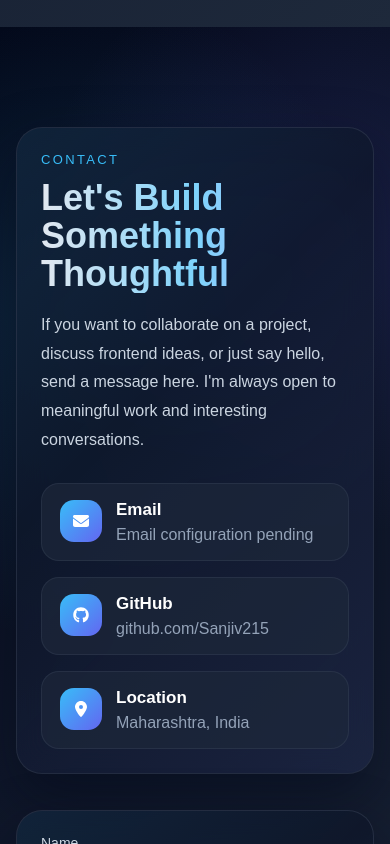
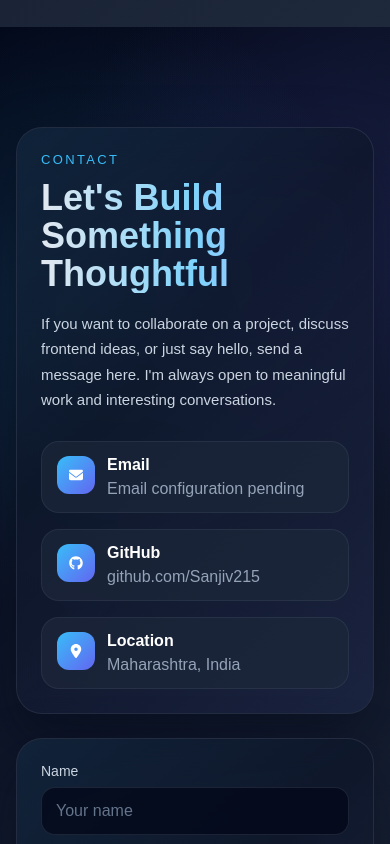
Before and after one commit to Sanjiv215/React_Portfolio, a React (Vite) app: page / in a window 390 px wide. Shown: the part 5680-6524 px from the top of the page. Built offline with nearby package versions, Linux system fonts and the light colour scheme; no server answers; the HTML template or start-up script is replaced by a standard one.

Commit message:
Fix bugs

```diff
--- a/index.html
+++ b/index.html
@@ -2,7 +2,6 @@
 <html lang="en">
   <head>
     <meta charset="UTF-8" />
-    <link rel="icon" type="image/svg+xml" href="/favicon.svg" />
     <meta name="viewport" content="width=device-width, initial-scale=1.0" />
     <title>my_portfolio</title>
   </head>
--- a/src/components/Contact/Contact.css
+++ b/src/components/Contact/Contact.css
@@ -20,6 +20,7 @@
     background: radial-gradient(circle, rgba(56, 189, 248, 0.18), transparent 68%);
     filter: blur(20px);
     animation: float-glow 8s ease-in-out infinite;
+    pointer-events: none;
 }
 
 .contact-shell {
@@ -28,7 +29,7 @@
     max-width: 1180px;
     margin: 0 auto;
     display: grid;
-    grid-template-columns: 1fr 1fr;
+    grid-template-columns: minmax(0, 1fr) minmax(0, 1fr);
     gap: 36px;
     align-items: start;
 }
@@ -109,6 +110,10 @@
     transition: transform 0.25s ease, border-color 0.25s ease, background 0.25s ease;
 }
 
+.contact-point > div {
+    min-width: 0;
+}
+
 .contact-point:hover {
     transform: translateX(6px);
     border-color: rgba(125, 211, 252, 0.24);
@@ -136,6 +141,8 @@
     margin: 0;
     color: #94a3b8;
     text-decoration: none;
+    overflow-wrap: anywhere;
+    word-break: break-word;
 }
 
 .contact-point a:hover {
@@ -164,6 +171,7 @@
 .field-group input,
 .field-group textarea {
     width: 100%;
+    min-width: 0;
     padding: 14px 16px;
     border-radius: 14px;
     border: 1px solid rgba(148, 163, 184, 0.16);
@@ -225,8 +233,18 @@
 }
 
 @media (max-width: 900px) {
+    .contact-section {
+        padding: 100px 20px 80px;
+    }
+
     .contact-shell {
         grid-template-columns: 1fr;
+        gap: 24px;
+    }
+
+    .contact-copy,
+    .contact-card {
+        padding: 28px;
     }
 }
 
@@ -243,4 +261,52 @@
     .contact-title {
         font-size: 36px;
     }
+
+    .contact-text {
+        font-size: 15px;
+        line-height: 1.7;
+    }
+
+    .contact-point {
+        padding: 14px 15px;
+        gap: 12px;
+    }
+
+    .contact-icon {
+        width: 38px;
+        height: 38px;
+        border-radius: 12px;
+        font-size: 14px;
+    }
+
+    .contact-point h3 {
+        font-size: 16px;
+    }
+
+    .field-group input,
+    .field-group textarea,
+    .contact-submit {
+        padding-left: 14px;
+        padding-right: 14px;
+    }
 }
+
+@media (max-width: 380px) {
+    .contact-copy,
+    .contact-card {
+        padding: 20px;
+        border-radius: 22px;
+    }
+
+    .contact-title {
+        font-size: 32px;
+    }
+
+    .contact-kicker {
+        letter-spacing: 0.14em;
+    }
+
+    .contact-point:hover {
+        transform: none;
+    }
+}
--- a/src/components/Journey/Journey.css
+++ b/src/components/Journey/Journey.css
@@ -20,6 +20,7 @@
     background: radial-gradient(circle, rgba(56, 189, 248, 0.14), transparent 70%);
     filter: blur(18px);
     animation: float-glow 8.5s ease-in-out infinite;
+    pointer-events: none;
 }
 
 .journey-title {
--- a/src/components/Projects/Projects.css
+++ b/src/components/Projects/Projects.css
@@ -20,6 +20,7 @@
     background: radial-gradient(circle, rgba(34, 211, 238, 0.15), transparent 70%);
     filter: blur(18px);
     animation: float-glow 9s ease-in-out infinite;
+    pointer-events: none;
 }
 
 /* TITLE */
--- a/src/components/Skills/Skills.css
+++ b/src/components/Skills/Skills.css
@@ -17,6 +17,7 @@
     background: radial-gradient(circle, rgba(96, 165, 250, 0.15), transparent 70%);
     filter: blur(18px);
     animation: float-glow 8s ease-in-out infinite;
+    pointer-events: none;
 }
 
 /* TITLE */
```
